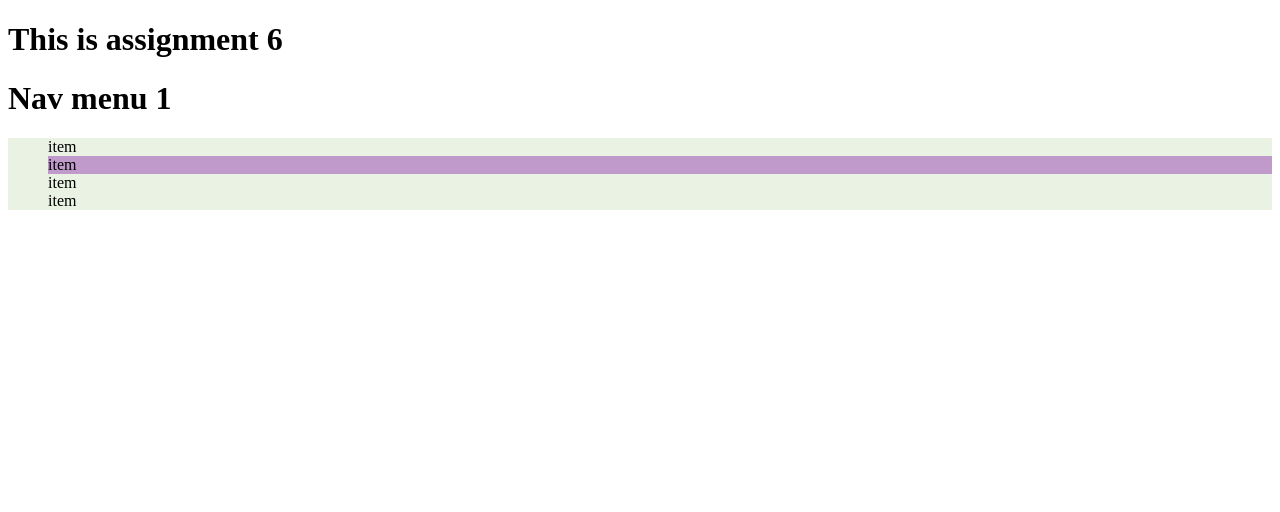
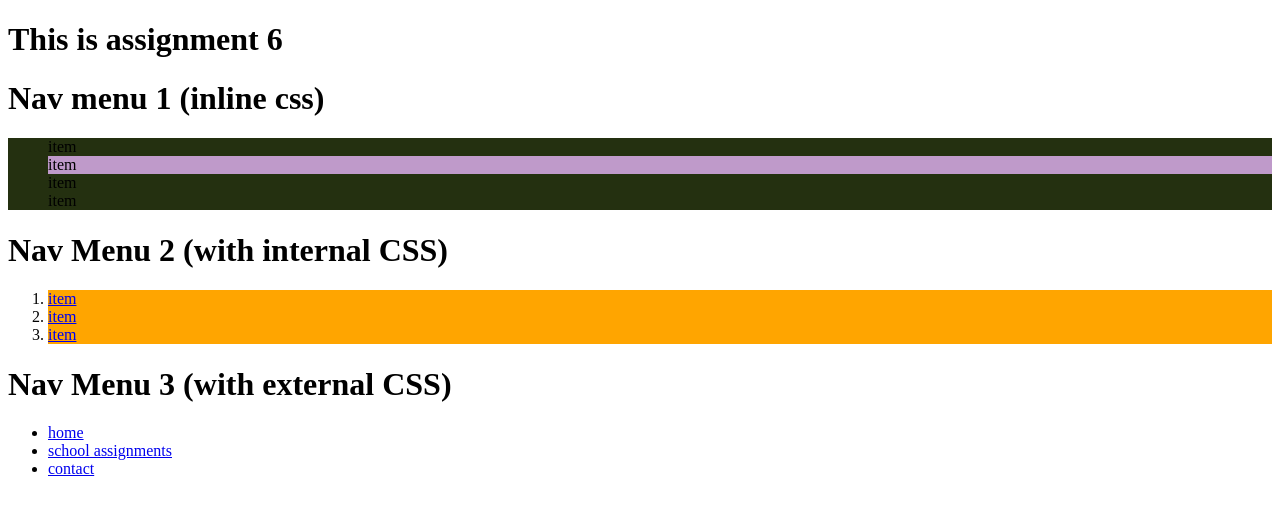
Before and after one commit to sydneyfrazier/portfolio1, a plain HTML site: page assignments/assignment6/index.html in a window 1280 px wide. Drawn offline with Linux system fonts and the light colour scheme.

Commit message:
possibly finished assignment 6
not quite sure if its 100% correct might have to change it oh well -_-

```diff
--- a/assignments/assignment6/index.html
+++ b/assignments/assignment6/index.html
@@ -2,26 +2,68 @@
 <html lang="en" dir="ltr">
   <head>
     <meta charset="utf-8">
-    <title>assignment 6</title>
-  </head>
+     <title>assignment 6</title>
+      <style media="screen">
+/* body {
+       background-color:#CDE7BE;
+       color:#EAF2E3;
+      } */
+ol{
+    background-color:#ECDD7B
+    padding:24px
+    bottom-padding:24px
+  }
+  ol li {
+  background-color: orange;
+}
+    #item{
+background-color: lime
+font-family:sans-serif;
+  }
+  #item{
+background-color: pink
+font-family:serif;
+}
+    #item{
+background-color: green
+font-family:cursive;
+   }
 
 
+      </style>
+       </head>
+      <body>
 
-  <h1>This is assignment 6</h1>
-  <h1>Nav menu 1</h1>
-
-<ul style="list-style-type:none;color:##71816D; background-color:#EAF2E3">
-  <li>item</li>
-  <li style="background-color:#BF9ACA">item</li>
-  <li>item</li>
-  <li>item</li>
+   <h1>This is assignment 6</h1>
+<!-- unordered list with inline styling -->
+  <h1>Nav menu 1 (inline css)</h1>
+<ul style="list-style-type:none;color:##71816D; background-color:#243010">
+  <li><a href="#"></a>item</li>
+  <li style="background-color:#BF9ACA"><a href="#"></a>item</li>
+  <li><a href="#"></a>item</li>
+  <li><a href="#"></a>item</li>
 </ul>
 
-
-
-  <body>
-
-
+<!-- ordered list with internal styling -->
+<h1>Nav Menu 2 (with internal CSS)</h1>
+    <ol>
+      <li id="item1">
+        <a href="#">item</a>
+      </li>
+      <li id="item2">
+        <a href="#">item</a>
+      </li>
+      <li id="item3">
+        <a href="#">item</a>
+      </li>
+    </ol>
+<!-- ordered list with external styling -->
+<h1>Nav Menu 3 (with external CSS)</h1>
+<ul id="nav-list"type="I">
+  <li><a href="#">home</a></li>
+  <li><a href="#">school assignments</a></li>
+  <li><a href="#">contact</a></li>
+</ul>
 
   </body>
 </html>
--- /dev/null
+++ b/assignments/assignment6/style.css
@@ -0,0 +1,20 @@
+body{
+background-color: #383B53;
+color:#fff;
+}
+
+/*******************************/
+/******nav-list-cycles**********/
+/*******************************/
+
+#nav-list{
+  list-style-type: none;
+}
+
+#nav-list li{
+  display: inline;
+}
+
+#nav-list li a:hover{
+  color:#fff;
+}
```
Also changed, not shown: index.html (+7 -0 lines), CSS/style.css (added), 1 other file.
